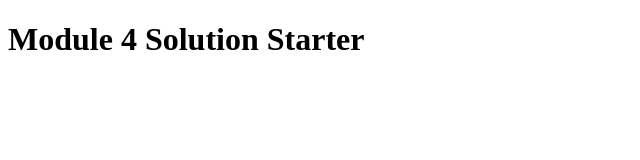
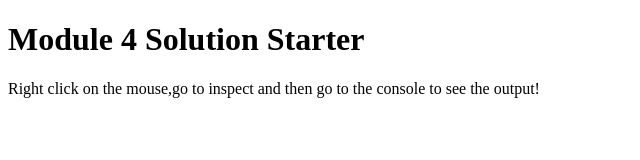
Before and after one commit to islemredouane/module4-solution, a plain HTML site: page index.html in a window 1280 px wide. Shown: the whole page, without its empty margins (0-640 px from the left). Drawn offline with Linux system fonts and the light colour scheme.

Commit message:
Add console output instruction to index.html
Added instruction to check console output in the body.

```diff
--- a/index.html
+++ b/index.html
@@ -9,5 +9,7 @@
 </head>
 <body>
   <h1>Module 4 Solution Starter</h1>
+  <p>Right click on the mouse,go to inspect and then go to the console to see the output!</p>
 </body>
+
 </html>
```
